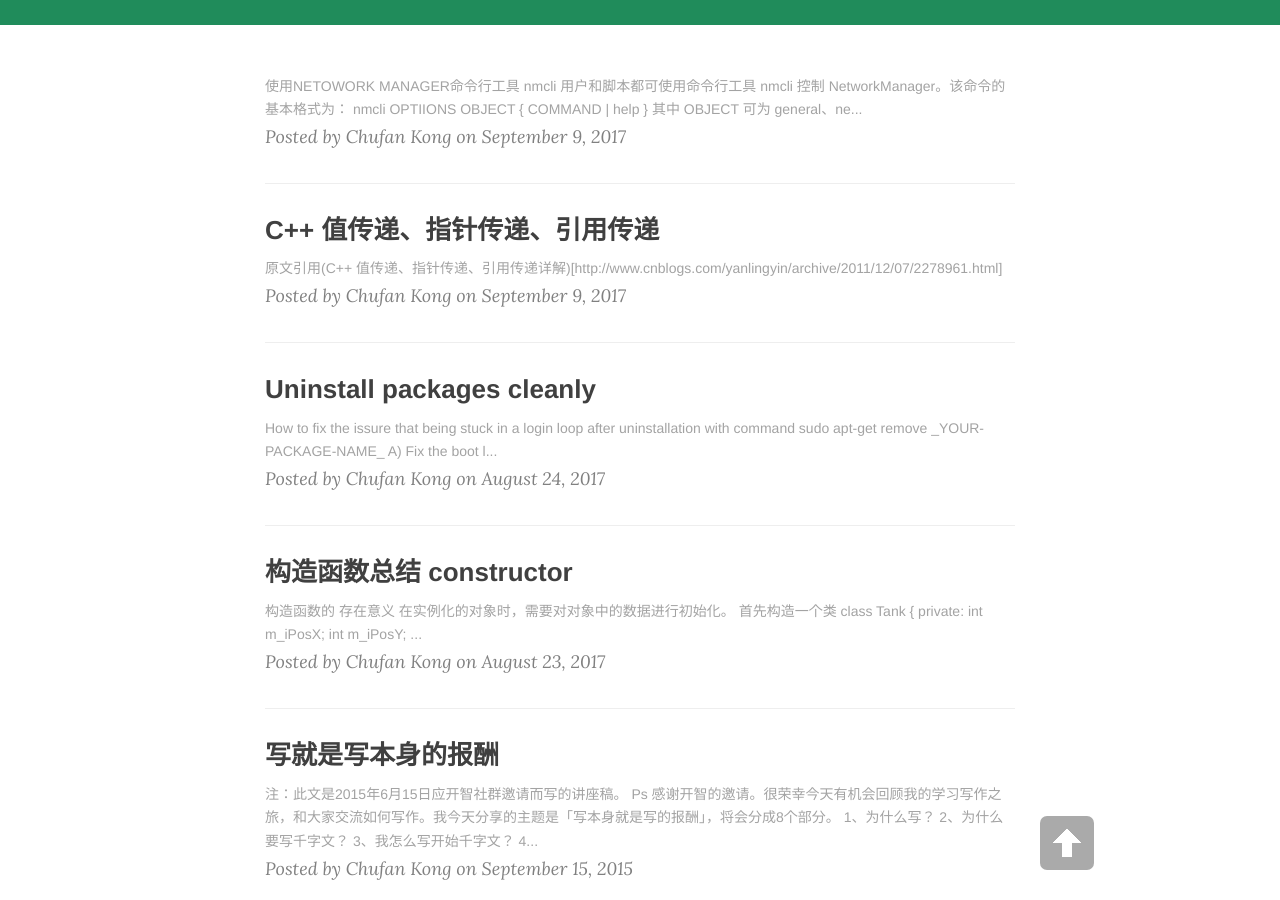
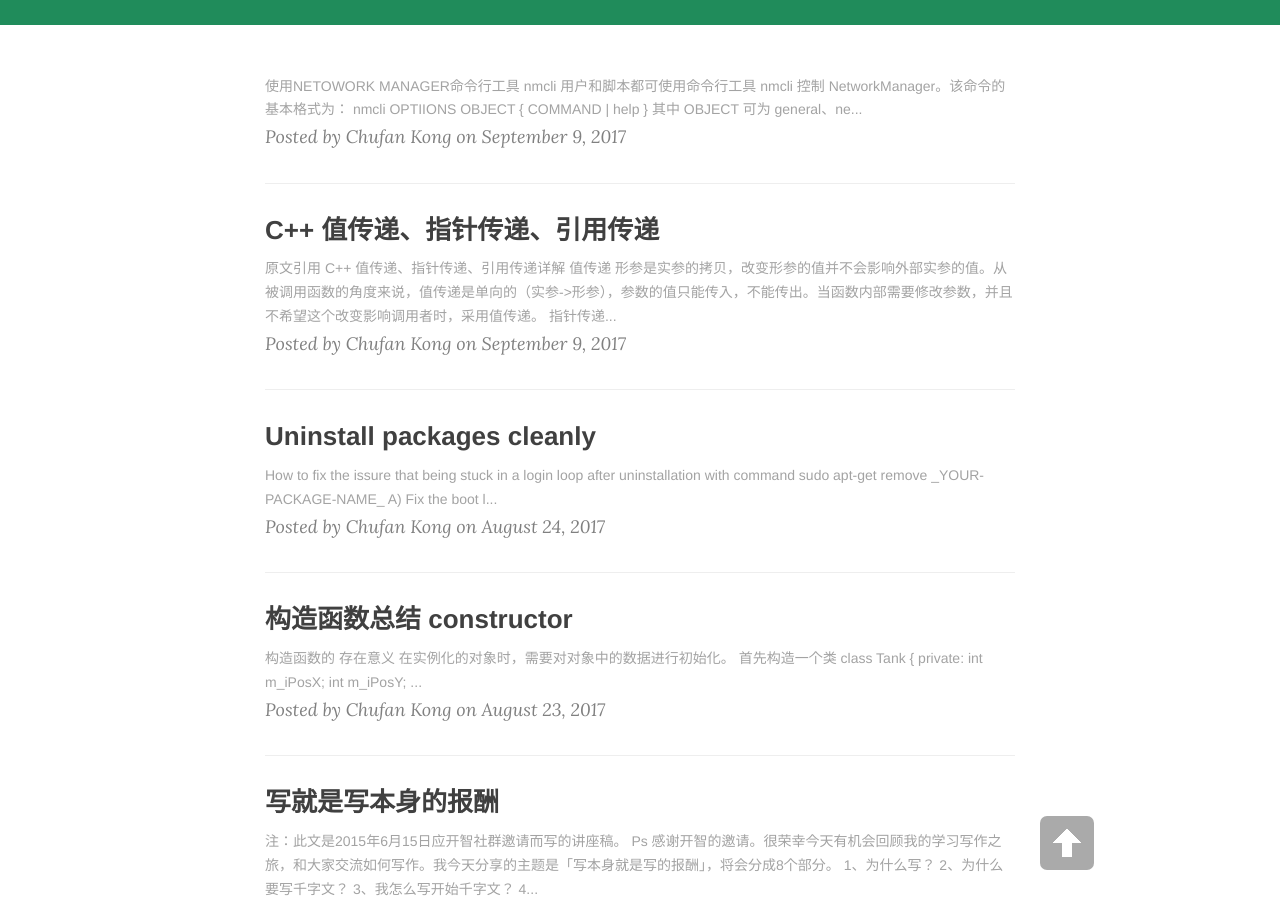
Before and after one commit to Chufan1990/Chufan1990.github.io, a Jekyll site: the page built from index.html, in a window 1280 px wide and 900 px high, scrolled down 403 px. Built offline with Jekyll 4.4.1, drawn with Linux system fonts in a browser that asks for light colours; nearby versions of some CDN libraries; the list of posts is cut into pages by our own code; some of the changed lines change nothing that is shown.

Commit message:
170909-2

````diff
--- a/_posts/2017-09-09-cpp-value-pointer-reference-tips.md
+++ b/_posts/2017-09-09-cpp-value-pointer-reference-tips.md
@@ -7,6 +7,92 @@
 description: C++, cpp, value, pointer, referenece
 ---
 
->
-> 原文引用(C++ 值传递、指针传递、引用传递详解)[http://www.cnblogs.com/yanlingyin/archive/2011/12/07/2278961.html]
->
+> 原文引用 [C++ 值传递、指针传递、引用传递详解](http://www.cnblogs.com/yanlingyin/archive/2011/12/07/2278961.html)
+
+
+**值传递**
+
+形参是实参的拷贝，改变形参的值并不会影响外部实参的值。从被调用函数的角度来说，值传递是单向的（实参->形参），参数的值只能传入，不能传出。当函数内部需要修改参数，并且不希望这个改变影响调用者时，采用值传递。
+
+**指针传递**
+
+形参为指向实参地址的指针，当对形参的指向操作时，就相当于对实参背身进行操作。
+
+**引用传递**
+
+形参相当于实参的“别名”，对形参的操作其实就是对实参的操作。在引用传递过程中，被调函数的形式参数虽然也作为局部变量在栈中开辟了内存空间，但是这时存放的是由主调函数放进来的实参变量的地址。被调函数对形参的任何操作都被处理成间接寻址，即通过栈中存放的地址访问主调函数中的实参变量。正因为如此，被调函数对形参的任何操作都影响了主调函数中的实参变量。
+
+>> 下面的代码对此做出了细致的解释（从实参、形参的内存中存放地址的角度说明了问题的本质）
+```
+#include <iostream>
+
+using namespace std;
+
+//值传递
+
+void change1(int n)
+{
+	cout << "值传递--函数操作地址" << &n << endl;		//显示的是拷贝的地址而不是源地址
+	n++;
+}
+
+//引用传递
+
+void change2(int &n)
+{
+	cout << "引用传递--函数操作地址" << &n <<endl;
+	n++;
+}
+
+//指针传递
+
+void change3(int *n)
+{
+	cout << "指针传递--函数操作地址" << n << endl;
+	*n = *n + 1;
+}
+
+int main()
+{
+	int n = 10;
+	cout << "实参的地址" << &n << endl;
+
+	change1(n);
+	cout << "after change1() n = " << n <<endl;
+	change2(n);
+	cout << "after change2() n = " << n <<endl;
+	change3(n);
+	cout << "after change3() n = " << n <<endl;
+
+	return 0;
+}
+```
+
+运行结果如下，（不同的机器坑会有所差别）
+![](https://github.com/Chufan1990/Chufan1990.github.io/blob/master/img/2011120710381445.jpg)
+
+可以看出，实参的地址为0x22ff44
+
+采用值传递的时候，操作函数的地址是0x22ff20，并不是实参本身，所以对它进行操作并不能改变实参的值。
+
+再看引用传递，操作地址也就是实参地操作地址，只是相当于实参的一个别名，对它的操作就是对实参的操作。
+
+接下来是指针传递，也可发现操作地址是实参地址。
+
+那么，引用传递和指针传递有什么区别吗？
+
+**引用的规则**
+
+1. 引用被创建的同时必须被初始化（指针则可以在任何时候被初始化）
+2. 不能有**NULL**引用，引用必须与合法的储存单元关联（指针则可以是**NULL**）
+3. 一旦引用被初始化，就不能改变引用的关系（指针则可以随时改变所指的对象）
+
+**指针传递的实质**
+
+指针传递参数本质上是值传递的方式，它所传递的是一个地址值。值传递过程中，被调函数的形式参数作为被调函数的局部变量处理。即在栈中开辟了内存空间以存放由主调函数放进来的实参的值，从而成为了实参的一个副本。值传递的特点被调函数对形式参数的任何操作都会作为局部变量进行，不会影响主调函数的是参变量的值。（这里是在说实参指针本身的地址值不会变）
+
+**指针传递和引用传递一般适用于：**
+
+函数内部修改参数并希望改动影响调用者。对比指针/引用传递可以将改变由形参“传给”实参（实际上就是直接在实参的内存上修改，不像值传递将实参的值拷贝到另外的内存地址中才修改）。
+
+另一种用法：当一个函数实际需要返回多个值，而只能显式返回一个值时，可以将另外需要返回的变量以指针/引用传递给函数，这样在函数内部修改并返回后，调用者可以拿到被修改过后的变量，也相当于一个隐式的返回值传递。
````
